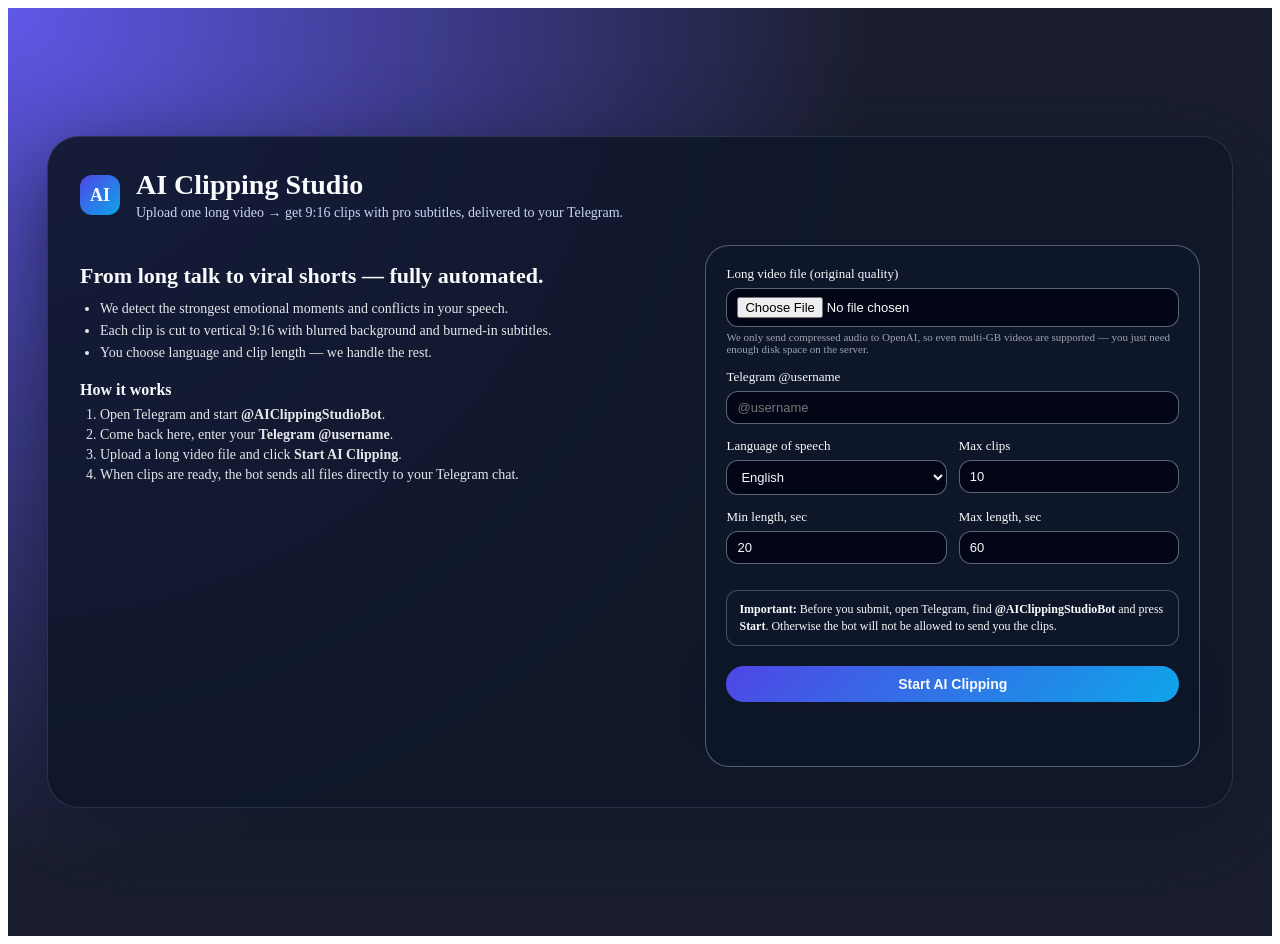
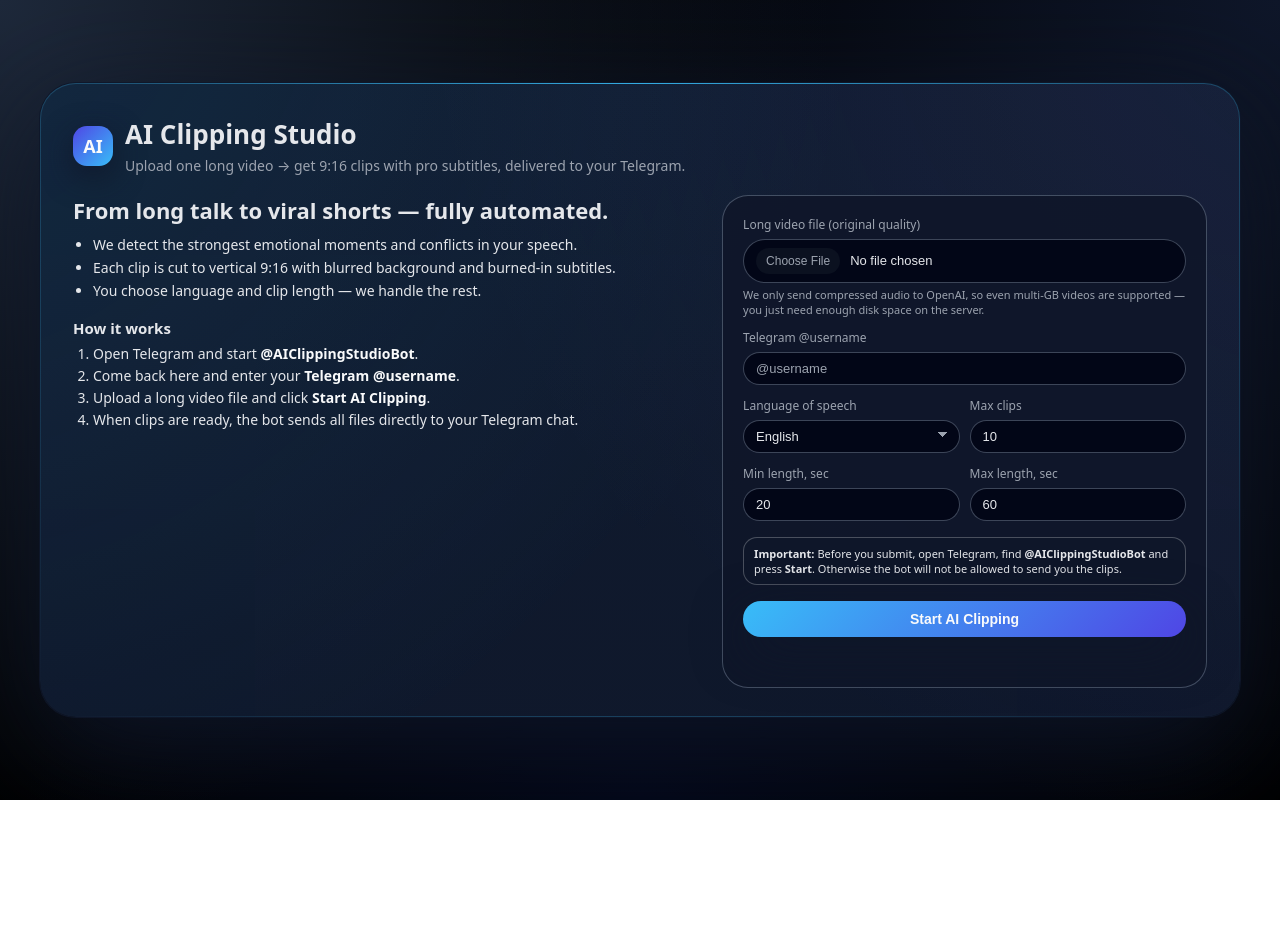
Before and after one commit to kuzmenkovlad7-del/ai-clipping-studio, a plain HTML site: page index.html in a window 1280 px wide. After the commit the page ends 800 px from the top, so only its background shows below. Drawn offline with Linux system fonts and the light colour scheme.

Commit message:
Update index.html

```diff
--- a/index.html
+++ b/index.html
@@ -1,19 +1,287 @@
-<!-- HERO SECTION -->
-<section class="clip-hero">
-  <div class="clip-hero-bg"></div>
+<!DOCTYPE html>
+<html lang="en">
+<head>
+  <meta charset="UTF-8" />
+  <title>AI Clipping Studio</title>
+  <meta name="viewport" content="width=device-width, initial-scale=1" />
+  <link rel="icon" type="image/svg+xml" href="/clip-automation-icon.svg" />
+  <style>
+    :root {
+      --bg: #020617;
+      --bg-soft: rgba(15, 23, 42, 0.94);
+      --accent: #38bdf8;
+      --accent-2: #4f46e5;
+      --border-subtle: rgba(148, 163, 184, 0.4);
+      --text-main: #e5e7eb;
+      --text-muted: #9ca3af;
+    }
+    * { box-sizing: border-box; }
 
-  <div class="clip-hero-inner">
-    <header class="clip-header">
-      <div class="clip-logo">AI</div>
-      <div class="clip-title-wrap">
+    body {
+      margin: 0;
+      min-height: 100vh;
+      display: flex;
+      align-items: center;
+      justify-content: center;
+      padding: 32px 16px;
+      font-family: system-ui, -apple-system, BlinkMacSystemFont, "Inter", sans-serif;
+      background:
+        radial-gradient(circle at 0% 0%, #1e293b 0, transparent 55%),
+        radial-gradient(circle at 100% 0%, #0f172a 0, transparent 55%),
+        radial-gradient(circle at 50% 100%, #020617 0, #000 60%);
+      color: var(--text-main);
+    }
+
+    .frame {
+      width: 100%;
+      max-width: 1200px;
+      padding: 1px;
+      border-radius: 36px;
+      background: radial-gradient(circle at top, rgba(56, 189, 248, 0.9), rgba(15, 23, 42, 1));
+      box-shadow: 0 0 0 1px rgba(15, 23, 42, 0.9), 0 32px 120px rgba(15, 23, 42, 0.9);
+    }
+
+    .card {
+      border-radius: 35px;
+      background: linear-gradient(135deg, rgba(15, 23, 42, 0.98), rgba(15, 23, 42, 0.96));
+      padding: 32px 32px 28px;
+      position: relative;
+      overflow: hidden;
+    }
+
+    .card::before {
+      content: "";
+      position: absolute;
+      inset: -160px;
+      background:
+        radial-gradient(circle at 0% 0%, rgba(56, 189, 248, 0.16), transparent 55%),
+        radial-gradient(circle at 100% 0%, rgba(129, 140, 248, 0.12), transparent 55%);
+      opacity: 0.8;
+      pointer-events: none;
+    }
+
+    .card-inner {
+      position: relative;
+      z-index: 1;
+    }
+
+    .header-row {
+      display: flex;
+      align-items: center;
+      justify-content: flex-start;
+      gap: 12px;
+      margin-bottom: 20px;
+    }
+
+    .logo-pill {
+      width: 40px;
+      height: 40px;
+      border-radius: 14px;
+      display: flex;
+      align-items: center;
+      justify-content: center;
+      background: linear-gradient(135deg, var(--accent-2), var(--accent));
+      font-size: 18px;
+      font-weight: 700;
+      color: #f9fafb;
+      box-shadow: 0 10px 30px rgba(15, 23, 42, 0.9);
+    }
+
+    .title-block h1 {
+      margin: 0 0 4px;
+      font-size: 26px;
+    }
+    .title-block p {
+      margin: 0;
+      font-size: 14px;
+      color: var(--text-muted);
+    }
+
+    .layout {
+      display: grid;
+      grid-template-columns: minmax(0, 1.4fr) minmax(0, 1.1fr);
+      gap: 32px;
+      align-items: flex-start;
+    }
+
+    @media (max-width: 960px) {
+      .layout {
+        grid-template-columns: minmax(0, 1fr);
+      }
+      .card {
+        padding: 24px 20px 24px;
+      }
+    }
+
+    /* LEFT SIDE COPY */
+    .copy h2 {
+      margin: 0 0 10px;
+      font-size: 22px;
+    }
+    .copy ul {
+      margin: 0 0 18px;
+      padding-left: 20px;
+      font-size: 14px;
+      color: var(--text-main);
+    }
+    .copy li + li {
+      margin-top: 4px;
+    }
+    .copy h3 {
+      margin: 10px 0 6px;
+      font-size: 15px;
+    }
+    .copy ol {
+      margin: 0;
+      padding-left: 20px;
+      font-size: 14px;
+      color: var(--text-main);
+    }
+    .copy ol li + li {
+      margin-top: 3px;
+    }
+    .copy strong {
+      color: #f9fafb;
+    }
+
+    /* RIGHT SIDE FORM */
+    .form-card {
+      border-radius: 26px;
+      border: 1px solid var(--border-subtle);
+      background: var(--bg-soft);
+      padding: 20px 20px 18px;
+    }
+
+    form {
+      display: flex;
+      flex-direction: column;
+      gap: 12px;
+      margin: 0;
+    }
+
+    .field {
+      display: flex;
+      flex-direction: column;
+      gap: 6px;
+    }
+    label {
+      font-size: 12px;
+      color: var(--text-muted);
+    }
+
+    input[type="file"],
+    input[type="text"],
+    input[type="number"],
+    select {
+      width: 100%;
+      border-radius: 999px;
+      border: 1px solid var(--border-subtle);
+      padding: 8px 12px;
+      background: #020617;
+      color: var(--text-main);
+      font-size: 13px;
+      outline: none;
+    }
+
+    input[type="file"]::file-selector-button {
+      margin-right: 10px;
+      border: none;
+      border-radius: 999px;
+      padding: 6px 10px;
+      background: #0b1120;
+      color: var(--text-muted);
+      font-size: 12px;
+      cursor: pointer;
+    }
+
+    input::placeholder {
+      color: var(--text-muted);
+    }
+
+    select {
+      appearance: none;
+      background-image:
+        linear-gradient(45deg, transparent 50%, var(--text-muted) 50%),
+        linear-gradient(135deg, var(--text-muted) 50%, transparent 50%);
+      background-position:
+        calc(100% - 16px) 11px,
+        calc(100% - 11px) 11px;
+      background-size: 5px 5px, 5px 5px;
+      background-repeat: no-repeat;
+    }
+
+    .row {
+      display: flex;
+      gap: 10px;
+    }
+    .row .field { flex: 1; }
+
+    .hint {
+      font-size: 11px;
+      color: var(--text-muted);
+      margin-top: -2px;
+    }
+
+    .warning {
+      margin-top: 4px;
+      font-size: 11px;
+      padding: 8px 10px;
+      border-radius: 14px;
+      border: 1px solid rgba(248, 250, 252, 0.25);
+      background: rgba(15, 23, 42, 0.95);
+      color: var(--text-main);
+    }
+
+    button[type="submit"] {
+      margin-top: 4px;
+      width: 100%;
+      border: none;
+      border-radius: 999px;
+      padding: 10px 16px;
+      font-size: 14px;
+      font-weight: 600;
+      background: linear-gradient(135deg, var(--accent), var(--accent-2));
+      color: #f9fafb;
+      cursor: pointer;
+      box-shadow: 0 16px 50px rgba(15, 23, 42, 0.85);
+      transition: transform 0.08s ease-out, box-shadow 0.08s ease-out, opacity 0.08s;
+    }
+
+    button[type="submit"]:hover:not(:disabled) {
+      transform: translateY(-1px);
+      box-shadow: 0 22px 70px rgba(15, 23, 42, 0.95);
+    }
+
+    button[type="submit"]:disabled {
+      opacity: 0.6;
+      cursor: default;
+      transform: none;
+      box-shadow: none;
+    }
+
+    .status {
+      margin-top: 6px;
+      font-size: 11px;
+      min-height: 14px;
+      color: var(--text-muted);
+    }
+  </style>
+</head>
+<body>
+  <div class="frame">
+    <div class="card">
+      <div class="card-inner">
+        <div class="header-row">
+          <div class="logo-pill">AI</div>
+          <div class="title-block">
             <h1>AI Clipping Studio</h1>
             <p>Upload one long video → get 9:16 clips with pro subtitles, delivered to your Telegram.</p>
           </div>
-    </header>
+        </div>
 
-    <div class="clip-layout">
-      <!-- LEFT: COPY -->
-      <div class="clip-copy">
+        <div class="layout">
+          <!-- LEFT TEXT -->
+          <div class="copy">
             <h2>From long talk to viral shorts — fully automated.</h2>
             <ul>
               <li>We detect the strongest emotional moments and conflicts in your speech.</li>
@@ -21,42 +289,33 @@
               <li>You choose language and clip length — we handle the rest.</li>
             </ul>
 
-        <div class="clip-steps">
             <h3>How it works</h3>
             <ol>
               <li>Open Telegram and start <strong>@AIClippingStudioBot</strong>.</li>
-            <li>Come back here, enter your <strong>Telegram @username</strong>.</li>
+              <li>Come back here and enter your <strong>Telegram @username</strong>.</li>
               <li>Upload a long video file and click <strong>Start AI Clipping</strong>.</li>
               <li>When clips are ready, the bot sends all files directly to your Telegram chat.</li>
             </ol>
           </div>
+
+          <!-- RIGHT FORM -->
+          <div class="form-card">
+            <form id="clip-form">
+              <div class="field">
+                <label for="video">Long video file (original quality)</label>
+                <input id="video" name="video" type="file" accept="video/*" required />
+                <div class="hint">
+                  We only send compressed audio to OpenAI, so even multi-GB videos are supported — you just need enough disk space on the server.
+                </div>
               </div>
 
-      <!-- RIGHT: FORM -->
-      <div class="clip-form-card">
-        <form id="clip-form">
-          <div class="clip-field">
-            <label for="video">Long video file (original quality)</label>
-            <input id="video" name="video" type="file" accept="video/*" required />
-            <p class="clip-hint">
-              We only send compressed audio to OpenAI, so even multi-GB videos are supported —
-              you just need enough disk space on the server.
-            </p>
+              <div class="field">
+                <label for="telegram_username">Telegram @username</label>
+                <input id="telegram_username" name="telegram_username" type="text" placeholder="@username" required />
               </div>
 
-          <div class="clip-field">
-            <label for="telegram_username">Telegram @username</label>
-            <input
-              id="telegram_username"
-              name="telegram_username"
-              type="text"
-              placeholder="@username"
-              required
-            />
-          </div>
-
-          <div class="clip-inline">
-            <div class="clip-field">
+              <div class="row">
+                <div class="field">
                   <label for="language">Language of speech</label>
                   <select id="language" name="language">
                     <option value="uk">Ukrainian</option>
@@ -64,267 +323,39 @@
                     <option value="en" selected>English</option>
                   </select>
                 </div>
-
-            <div class="clip-field">
+                <div class="field">
                   <label for="max_clips">Max clips</label>
-              <input
-                id="max_clips"
-                name="max_clips"
-                type="number"
-                min="1"
-                max="30"
-                value="10"
-              />
+                  <input id="max_clips" name="max_clips" type="number" min="1" max="30" value="10" />
                 </div>
               </div>
 
-          <div class="clip-inline">
-            <div class="clip-field">
+              <div class="row">
+                <div class="field">
                   <label for="min_duration_sec">Min length, sec</label>
-              <input
-                id="min_duration_sec"
-                name="min_duration_sec"
-                type="number"
-                min="5"
-                max="120"
-                value="20"
-              />
+                  <input id="min_duration_sec" name="min_duration_sec" type="number" min="5" max="120" value="20" />
                 </div>
-
-            <div class="clip-field">
+                <div class="field">
                   <label for="max_duration_sec">Max length, sec</label>
-              <input
-                id="max_duration_sec"
-                name="max_duration_sec"
-                type="number"
-                min="10"
-                max="240"
-                value="60"
-              />
+                  <input id="max_duration_sec" name="max_duration_sec" type="number" min="10" max="240" value="60" />
                 </div>
               </div>
 
-          <div class="clip-warning">
-            <strong>Important:</strong> Before you submit, open Telegram, find
-            <strong>@AIClippingStudioBot</strong> and press <strong>Start</strong>.
-            Otherwise the bot will not be allowed to send you the clips.
+              <div class="warning">
+                <strong>Important:</strong> Before you submit, open Telegram, find <strong>@AIClippingStudioBot</strong> and press <strong>Start</strong>. Otherwise the bot will not be allowed to send you the clips.
               </div>
 
-          <button type="submit" class="clip-submit">
-            Start AI Clipping
-          </button>
-
-          <p id="clip-status" class="clip-status"></p>
+              <button type="submit">Start AI Clipping</button>
+              <div id="status" class="status"></div>
             </form>
           </div>
         </div>
       </div>
-</section>
-
-<!-- BASIC STYLES -->
-<style>
-  .clip-hero {
-    position: relative;
-    min-height: 100vh;
-    padding: 64px 24px;
-    display: flex;
-    align-items: center;
-    justify-content: center;
-    color: #f9fafb;
-    overflow: hidden;
-  }
-
-  .clip-hero-bg {
-    position: absolute;
-    inset: 0;
-    background: radial-gradient(circle at top left, #4f46e5, #020617 55%),
-                radial-gradient(circle at bottom right, #0ea5e9, transparent 55%);
-    opacity: 0.9;
-    z-index: -2;
-  }
-
-  .clip-hero-inner {
-    max-width: 1120px;
-    width: 100%;
-    border-radius: 32px;
-    padding: 32px 32px 40px;
-    background: rgba(15, 23, 42, 0.9);
-    border: 1px solid rgba(148, 163, 184, 0.2);
-    box-shadow: 0 24px 80px rgba(15, 23, 42, 0.7);
-  }
-
-  .clip-header {
-    display: flex;
-    align-items: center;
-    gap: 16px;
-    margin-bottom: 24px;
-  }
-
-  .clip-logo {
-    width: 40px;
-    height: 40px;
-    border-radius: 12px;
-    display: flex;
-    align-items: center;
-    justify-content: center;
-    background: linear-gradient(135deg, #4f46e5, #0ea5e9);
-    font-weight: 700;
-    font-size: 18px;
-  }
-
-  .clip-title-wrap h1 {
-    font-size: 28px;
-    margin: 0 0 4px;
-  }
-
-  .clip-title-wrap p {
-    margin: 0;
-    color: #cbd5f5;
-    font-size: 14px;
-  }
-
-  .clip-layout {
-    display: grid;
-    grid-template-columns: minmax(0, 1.2fr) minmax(0, 1fr);
-    gap: 32px;
-  }
-
-  .clip-copy h2 {
-    font-size: 22px;
-    margin-bottom: 12px;
-  }
-
-  .clip-copy ul {
-    margin: 0 0 20px;
-    padding-left: 20px;
-    color: #e5e7eb;
-    font-size: 14px;
-  }
-
-  .clip-copy li + li {
-    margin-top: 6px;
-  }
-
-  .clip-steps h3 {
-    font-size: 16px;
-    margin-bottom: 8px;
-  }
-
-  .clip-steps ol {
-    margin: 0;
-    padding-left: 20px;
-    font-size: 14px;
-    color: #e5e7eb;
-  }
-
-  .clip-steps li + li {
-    margin-top: 4px;
-  }
-
-  .clip-form-card {
-    background: rgba(15, 23, 42, 0.95);
-    border-radius: 24px;
-    padding: 20px 20px 24px;
-    border: 1px solid rgba(148, 163, 184, 0.5);
-  }
-
-  .clip-field {
-    margin-bottom: 14px;
-  }
-
-  .clip-field label {
-    display: block;
-    font-size: 13px;
-    font-weight: 500;
-    margin-bottom: 6px;
-  }
-
-  .clip-field input,
-  .clip-field select {
-    width: 100%;
-    border-radius: 12px;
-    border: 1px solid rgba(148, 163, 184, 0.6);
-    padding: 8px 10px;
-    background: #020617;
-    color: #f9fafb;
-    font-size: 13px;
-    outline: none;
-  }
-
-  .clip-field input:focus,
-  .clip-field select:focus {
-    border-color: #4f46e5;
-    box-shadow: 0 0 0 1px rgba(79, 70, 229, 0.5);
-  }
-
-  .clip-hint {
-    margin-top: 4px;
-    font-size: 11px;
-    color: #9ca3af;
-  }
-
-  .clip-inline {
-    display: grid;
-    grid-template-columns: repeat(2, minmax(0, 1fr));
-    gap: 12px;
-  }
-
-  .clip-warning {
-    margin: 12px 0 16px;
-    padding: 10px 12px;
-    border-radius: 12px;
-    border: 1px solid rgba(248, 250, 252, 0.25);
-    background: rgba(15, 23, 42, 0.9);
-    font-size: 12px;
-    line-height: 1.4;
-  }
-
-  .clip-submit {
-    width: 100%;
-    border: none;
-    border-radius: 999px;
-    padding: 10px 16px;
-    margin-top: 4px;
-    font-size: 14px;
-    font-weight: 600;
-    cursor: pointer;
-    background: linear-gradient(135deg, #4f46e5, #0ea5e9);
-    color: #f9fafb;
-    transition: transform 0.08s ease, box-shadow 0.08s ease;
-    box-shadow: 0 14px 40px rgba(15, 23, 42, 0.8);
-  }
-
-  .clip-submit:hover {
-    transform: translateY(-1px);
-    box-shadow: 0 18px 50px rgba(15, 23, 42, 0.9);
-  }
-
-  .clip-submit:active {
-    transform: translateY(0);
-    box-shadow: 0 8px 30px rgba(15, 23, 42, 0.8);
-  }
-
-  .clip-status {
-    margin-top: 8px;
-    font-size: 12px;
-    color: #e5e7eb;
-    min-height: 16px;
-  }
-
-  @media (max-width: 900px) {
-    .clip-hero-inner {
-      padding: 24px 20px 28px;
-      border-radius: 24px;
-    }
-    .clip-layout {
-      grid-template-columns: minmax(0, 1fr);
-    }
-  }
-</style>
+    </div>
+  </div>
 
   <script>
     const form = document.getElementById('clip-form');
-  const statusEl = document.getElementById('clip-status');
+    const statusEl = document.getElementById('status');
 
     form.addEventListener('submit', async (e) => {
       e.preventDefault();
@@ -336,31 +367,21 @@
         return;
       }
 
-    const formData = new FormData();
-    formData.append('video', fileInput.files[0]);
-    formData.append('telegram_username', document.getElementById('telegram_username').value.trim());
-    formData.append('language', document.getElementById('language').value);
-    formData.append('max_clips', document.getElementById('max_clips').value);
-    formData.append('min_duration_sec', document.getElementById('min_duration_sec').value);
-    formData.append('max_duration_sec', document.getElementById('max_duration_sec').value);
+      const formData = new FormData(form);
 
       try {
         const res = await fetch('https://YOUR_N8N_DOMAIN/webhook/long-video-to-clips', {
           method: 'POST',
-        body: formData,
+          body: formData
         });
-
-      if (!res.ok) {
-        throw new Error('Request failed');
-      }
-
-      statusEl.textContent =
-        'Video accepted ✅ We will process it and send all clips to your Telegram bot chat.';
+        if (!res.ok) throw new Error('Request failed');
+        statusEl.textContent = 'Video accepted ✅ Clips will be sent to your Telegram bot chat once ready.';
         form.reset();
       } catch (err) {
         console.error(err);
-      statusEl.textContent =
-        'Something went wrong. Please try again later or contact support.';
+        statusEl.textContent = 'Something went wrong. Please try again later.';
       }
     });
   </script>
+</body>
+</html>
```
Lines whose indentation alone changed are shown as unchanged.
